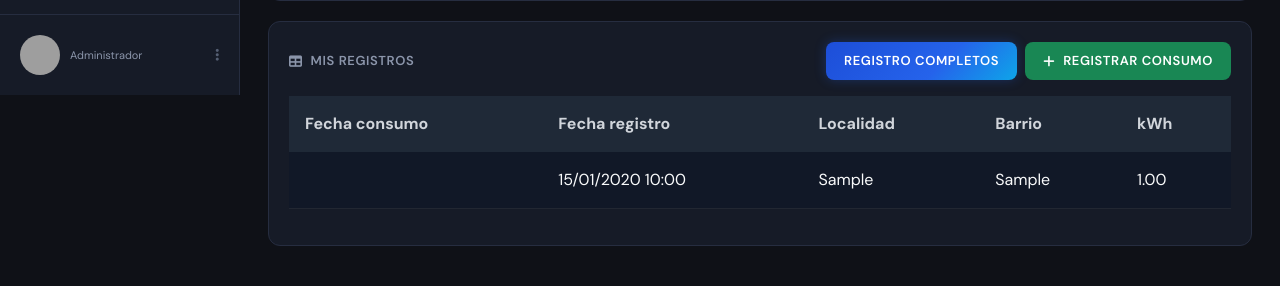
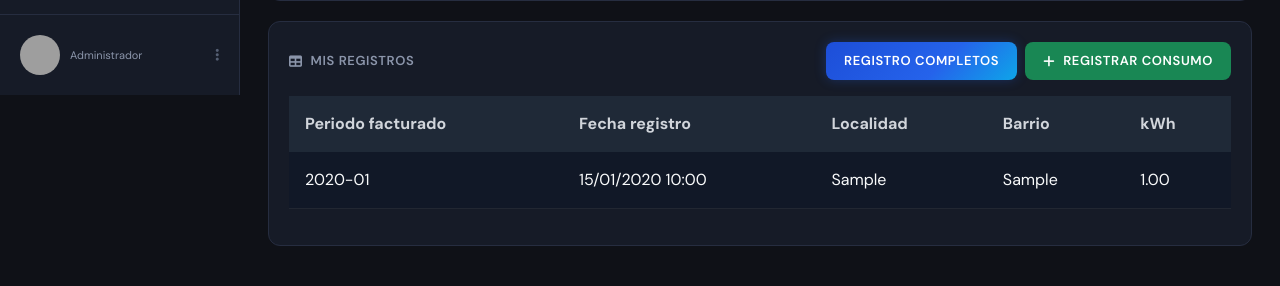
Before and after one commit to chriselmono/EcoAnalytic, a Flask app: page /miDashboard in a window 1280 px wide. Shown: the part 705-991 px from the top of the page. Run offline with Flask 3, Linux system fonts and the light colour scheme; the visitor is signed in with stand-in values (Sample User, id 1); tables that the repository leaves empty hold one stand-in row (values such as "Sample post"); grey boxes are pictures that could not be loaded.

Commit message:
Show billing period in user dashboard

```diff
--- a/app/templates/dashboardUsuario.html
+++ b/app/templates/dashboardUsuario.html
@@ -118,7 +118,7 @@ Mi Consumo Energético
 
         <thead>
             <tr>
-                <th>Fecha consumo</th>
+                <th>Periodo facturado</th>
                 <th>Fecha registro</th>
                 <th>Localidad</th>
                 <th>Barrio</th>
@@ -133,7 +133,7 @@ Mi Consumo Energético
             <tr>
 
                 <td>
-                    {{ c.fecha }}
+                    {{ c.periodo_consumo.strftime('%Y-%m') if c.periodo_consumo else 'Sin periodo' }}
                 </td>
 
                 <td>
```
